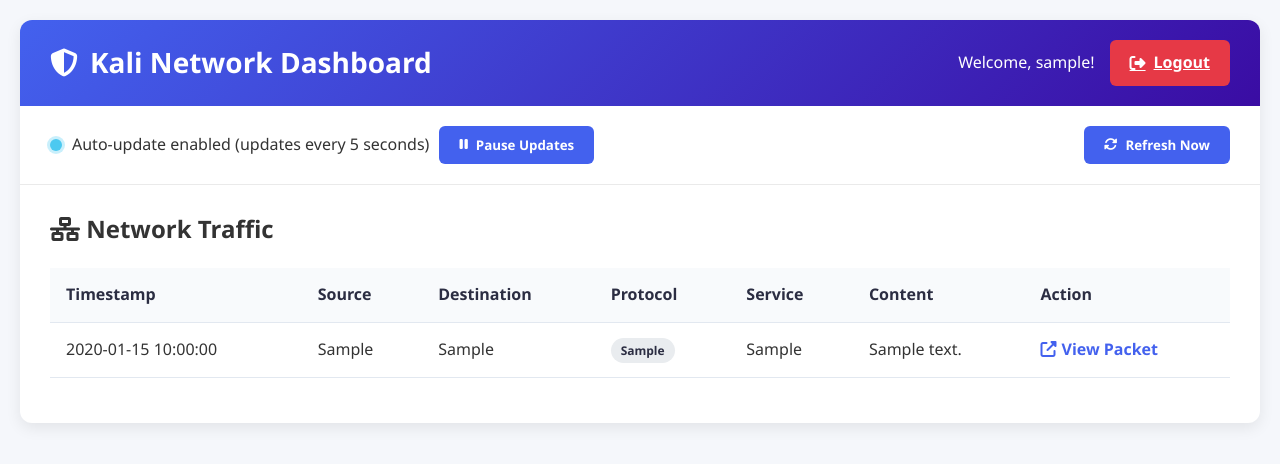
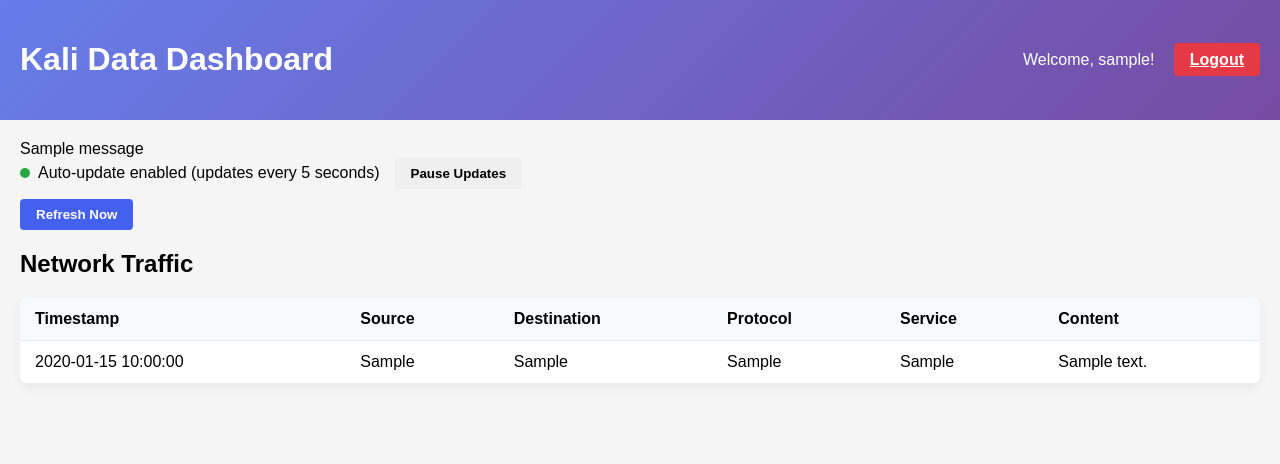
Before and after one commit to a1b2c3d4e5fg6/redshift, a Flask app: page /dashboard in a window 1280 px wide. Shown: the top 464 px of the page. Run offline with Flask 3, Linux system fonts and the light colour scheme; the visitor is signed in with stand-in values (Sample User, id 1); tables that the repository leaves empty hold one stand-in row (values such as "Sample post"); one stand-in notice (Sample message) is shown.

Commit message:
Update dashboard.html

```diff
--- a/templates/dashboard.html
+++ b/templates/dashboard.html
@@ -3,205 +3,81 @@
 <head>
     <meta charset="UTF-8">
     <meta name="viewport" content="width=device-width, initial-scale=1.0">
-    <title>Kali Network Dashboard</title>
-    <link rel="stylesheet" href="https://cdnjs.cloudflare.com/ajax/libs/font-awesome/6.4.0/css/all.min.css">
+    <title>Kali Data Dashboard</title>
     <style>
-        :root {
-            --primary: #4361ee;
-            --secondary: #3a0ca3;
-            --success: #4cc9f0;
-            --warning: #f72585;
-            --danger: #e63946;
-            --dark: #2b2d42;
-            --light: #f8f9fa;
-            --gray: #6c757d;
-            --sensitive-bg: #fff3cd;
-            --sensitive-border: #ffd966;
-        }
-
-        * {
+        /* Your existing CSS styles */
+        body {
+            font-family: Arial, sans-serif;
+            background: #f5f5f5;
             margin: 0;
             padding: 0;
-            box-sizing: border-box;
-            font-family: 'Segoe UI', Tahoma, Geneva, Verdana, sans-serif;
         }
-
-        body {
-            background-color: #f5f7fb;
-            color: #333;
-            line-height: 1.6;
+        .header {
+            background: linear-gradient(135deg, #667eea 0%, #764ba2 100%);
+            color: white;
             padding: 20px;
-        }
-
-        .container {
-            max-width: 1400px;
-            margin: 0 auto;
-            background: white;
-            border-radius: 12px;
-            box-shadow: 0 5px 15px rgba(0, 0, 0, 0.08);
-            overflow: hidden;
-        }
-
-        .header {
-            background: linear-gradient(135deg, var(--primary) 0%, var(--secondary) 100%);
-            color: white;
-            padding: 20px 30px;
             display: flex;
             justify-content: space-between;
             align-items: center;
         }
-
-        .header h1 {
-            font-size: 28px;
-            display: flex;
-            align-items: center;
-            gap: 12px;
+        .container {
+            max-width: 1400px;
+            margin: 20px auto;
+            padding: 0 20px;
         }
-
-        .user-info {
-            display: flex;
-            align-items: center;
-            gap: 15px;
-        }
-
-        .btn {
-            padding: 10px 20px;
-            border: none;
-            border-radius: 6px;
-            cursor: pointer;
-            font-weight: 600;
-            transition: all 0.3s;
-            display: inline-flex;
-            align-items: center;
-            gap: 8px;
-        }
-
-        .btn-primary {
-            background: var(--primary);
-            color: white;
-        }
-
-        .btn-primary:hover {
-            background: #3a56d4;
-        }
-
-        .btn-danger {
-            background: var(--danger);
-            color: white;
-        }
-
-        .btn-danger:hover {
-            background: #d13438;
-        }
-
-        .control-panel {
-            padding: 20px 30px;
-            background: white;
-            border-bottom: 1px solid #eaeaea;
-            display: flex;
-            justify-content: space-between;
-            align-items: center;
-            flex-wrap: wrap;
-            gap: 15px;
-        }
-
-        .auto-update {
-            display: flex;
-            align-items: center;
-            gap: 10px;
-        }
-
-        .update-indicator {
-            width: 12px;
-            height: 12px;
-            border-radius: 50%;
-        }
-
-        .updating {
-            background-color: var(--success);
-            box-shadow: 0 0 0 3px rgba(76, 201, 240, 0.3);
-        }
-
-        .paused {
-            background-color: var(--danger);
-        }
-
-        .data-section {
-            padding: 25px 30px;
-        }
-
         .data-table {
             width: 100%;
             border-collapse: collapse;
             margin: 20px 0;
+            background: white;
+            border-radius: 8px;
+            overflow: hidden;
+            box-shadow: 0 4px 10px rgba(0, 0, 0, 0.05);
         }
-
         .data-table th, .data-table td {
-            padding: 14px 16px;
+            padding: 12px 15px;
             text-align: left;
-            border-bottom: 1px solid #e2e8f0;
+            border-bottom: 1px solid #eaeaea;
         }
-
         .data-table th {
-            background-color: #f8fafc;
+            background-color: #f8f9fa;
             font-weight: 600;
-            color: var(--dark);
-            position: sticky;
-            top: 0;
         }
-
         .data-table tr:hover {
-            background-color: #f7fafc;
+            background-color: rgba(67, 97, 238, 0.05);
         }
-
-        .sensitive-row {
-            background-color: var(--sensitive-bg) !important;
-            border-left: 4px solid var(--sensitive-border);
+        .auto-update {
+            display: flex;
+            align-items: center;
+            margin-bottom: 10px;
         }
-
-        .sensitive-row:hover {
-            background-color: #ffeaa7 !important;
+        .update-indicator {
+            width: 10px;
+            height: 10px;
+            border-radius: 50%;
+            margin-right: 8px;
         }
-
-        .sensitive-label {
-            background: var(--sensitive-border);
-            color: #856404;
-            font-size: 11px;
-            padding: 2px 8px;
-            border-radius: 3px;
-            font-weight: bold;
-            margin-left: 8px;
+        .updating {
+            background-color: #28a745;
         }
-
-        .content-cell {
-            max-width: 300px;
-            overflow: hidden;
-            text-overflow: ellipsis;
-            white-space: nowrap;
+        .paused {
+            background-color: #dc3545;
         }
-
-        .view-packet-link {
-            color: var(--primary);
-            text-decoration: none;
+        .btn {
+            padding: 8px 16px;
+            border: none;
+            border-radius: 4px;
+            cursor: pointer;
             font-weight: 600;
-            display: inline-flex;
-            align-items: center;
-            gap: 5px;
         }
-
-        .view-packet-link:hover {
-            text-decoration: underline;
+        .btn-primary {
+            background: #4361ee;
+            color: white;
         }
-
-        .protocol-badge {
-            background: #e9ecef;
-            padding: 4px 10px;
-            border-radius: 15px;
-            font-size: 12px;
-            font-weight: 600;
-            color: var(--dark);
+        .btn-danger {
+            background: #e63946;
+            color: white;
         }
-
         .modal {
             display: none;
             position: fixed;
@@ -213,101 +89,65 @@
             overflow: auto;
             background-color: rgba(0, 0, 0, 0.5);
         }
-
         .modal-content {
             background-color: white;
             margin: 5% auto;
             padding: 25px;
             border-radius: 10px;
-            box-shadow: 0 5px 25px rgba(0, 0, 0, 0.2);
             width: 80%;
             max-width: 800px;
             position: relative;
-            max-height: 80vh;
-            overflow-y: auto;
         }
-
         .close {
             color: #aaa;
             float: right;
             font-size: 28px;
             font-weight: bold;
             cursor: pointer;
-            position: absolute;
-            right: 20px;
-            top: 15px;
         }
-
         .close:hover {
-            color: var(--dark);
+            color: #000;
         }
-
         .packet-details {
-            background: #f8fafc;
+            background: #f8f9fa;
             padding: 20px;
             border-radius: 8px;
             margin-top: 15px;
             font-family: monospace;
             white-space: pre-wrap;
         }
-
-        .no-data {
-            text-align: center;
-            padding: 40px;
-            color: var(--gray);
-        }
-
-        .no-data i {
-            font-size: 48px;
-            margin-bottom: 15px;
-            color: #dee2e6;
-        }
-
-        @media (max-width: 768px) {
-            .control-panel {
-                flex-direction: column;
-                align-items: flex-start;
-            }
-
-            .data-table {
-                display: block;
-                overflow-x: auto;
-            }
-
-            .header {
-                flex-direction: column;
-                text-align: center;
-                gap: 15px;
-            }
-
-            .header h1 {
-                font-size: 24px;
-            }
-        }
     </style>
 </head>
 <body>
-    <div class="container">
     <div class="header">
-            <h1><i class="fas fa-shield-alt"></i> Kali Network Dashboard</h1>
-            <div class="user-info">
+        <h1>Kali Data Dashboard</h1>
+        <div>
             <span>Welcome, {{ username }}!</span>
-                <a href="{{ url_for('logout') }}" class="btn btn-danger"><i class="fas fa-sign-out-alt"></i> Logout</a>
+            <a href="{{ url_for('logout') }}" class="btn btn-danger" style="margin-left: 15px;">Logout</a>
         </div>
     </div>
 
-        <div class="control-panel">
+    <div class="container">
+        {% with messages = get_flashed_messages(with_categories=true) %}
+            {% if messages %}
+                {% for category, message in messages %}
+                    <div class="alert alert-{{ category }}">{{ message }}</div>
+                {% endfor %}
+            {% endif %}
+        {% endwith %}
+
         <div class="auto-update">
             <span id="update-indicator" class="update-indicator updating"></span>
             <span id="update-status">Auto-update enabled (updates every 5 seconds)</span>
-                <button id="toggle-update" class="btn btn-primary"><i class="fas fa-pause"></i> Pause Updates</button>
-            </div>
-            <button id="refresh-btn" class="btn btn-primary"><i class="fas fa-sync-alt"></i> Refresh Now</button>
+            <button id="toggle-update" class="btn" style="margin-left: 15px;">Pause Updates</button>
         </div>
 
-        <div class="data-section">
-            <h2><i class="fas fa-network-wired"></i> Network Traffic</h2>
+        <div class="action-buttons">
+            <button id="refresh-btn" class="btn btn-primary">Refresh Now</button>
+        </div>
 
+        <h2>Network Traffic</h2>
+        <div id="network-traffic-container">
             {% if network_traffic %}
                 <table class="data-table">
                     <thead>
@@ -318,31 +158,34 @@
                             <th>Protocol</th>
                             <th>Service</th>
                             <th>Content</th>
-                            <th>Action</th>
                         </tr>
                     </thead>
                     <tbody id="network-traffic-body">
                         {% for traffic in network_traffic %}
-                        <tr class="{% if traffic.sensitive %}sensitive-row{% endif %}">
-                            <td>{{ traffic.timestamp.strftime('%Y-%m-%d %H:%M:%S') }}</td>
+                        <tr>
+                            <!-- Updated timestamp display with conditional handling -->
                             <td>
-                                {{ traffic.source }}
-                                {% if traffic.sensitive %}<span class="sensitive-label">SENSITIVE</span>{% endif %}
+                                {% if traffic.timestamp is string %}
+                                    {{ traffic.timestamp }}
+                                {% else %}
+                                    {{ traffic.timestamp.strftime('%Y-%m-%d %H:%M:%S') }}
+                                {% endif %}
                             </td>
+                            <td>{{ traffic.source }}</td>
                             <td>{{ traffic.dest }}</td>
-                            <td><span class="protocol-badge">{{ traffic.protocol }}</span></td>
+                            <td>{{ traffic.protocol }}</td>
                             <td>{{ traffic.service }}</td>
                             <td class="content-cell">
                                 {% if traffic.content %}
-                                    {{ traffic.content[:50] }}{% if traffic.content|length > 50 %}...{% endif %}
+                                    {% if traffic.content|length > 100 %}
+                                        {{ traffic.content[:100] }}...
+                                        <span class="view-content-link" onclick="showPacketContent('{{ traffic.content | replace("'", "\\'") | replace('"', '\\"') }}')">View full content</span>
+                                    {% else %}
+                                        {{ traffic.content }}
+                                    {% endif %}
                                 {% else %}
                                     No content
                                 {% endif %}
-                            </td>
-                            <td>
-                                <a href="#" class="view-packet-link" onclick="showPacketContent('{{ traffic.content | replace("'", "\\'") | replace('"', '\\"') }}')">
-                                    <i class="fas fa-external-link-alt"></i> View Packet
-                                </a>
                             </td>
                         </tr>
                         {% endfor %}
@@ -350,8 +193,7 @@
                 </table>
             {% else %}
                 <div class="no-data">
-                    <i class="fas fa-inbox"></i>
-                    <h3>No network traffic data available</h3>
+                    <h2>No network traffic data available</h2>
                     <p>Wait for data from your Kali machine.</p>
                 </div>
             {% endif %}
@@ -362,7 +204,7 @@
     <div id="packetModal" class="modal">
         <div class="modal-content">
             <span class="close" onclick="closeModal()">&times;</span>
-            <h3><i class="fas fa-file-alt"></i> Packet Content Details</h3>
+            <h3>Packet Content Details</h3>
             <div class="packet-details" id="modal-content"></div>
         </div>
     </div>
@@ -389,11 +231,9 @@
 
             if (data.length === 0) {
                 // Show no data message
-                document.querySelector('.data-section').innerHTML = `
-                    <h2><i class="fas fa-network-wired"></i> Network Traffic</h2>
+                document.getElementById('network-traffic-container').innerHTML = `
                     <div class="no-data">
-                        <i class="fas fa-inbox"></i>
-                        <h3>No network traffic data available</h3>
+                        <h2>No network traffic data available</h2>
                         <p>Wait for data from your Kali machine.</p>
                     </div>
                 `;
@@ -402,8 +242,7 @@
 
             // Create new table if it doesn't exist
             if (!tableBody) {
-                document.querySelector('.data-section').innerHTML = `
-                    <h2><i class="fas fa-network-wired"></i> Network Traffic</h2>
+                document.getElementById('network-traffic-container').innerHTML = `
                     <table class="data-table">
                         <thead>
                             <tr>
@@ -413,7 +252,6 @@
                                 <th>Protocol</th>
                                 <th>Service</th>
                                 <th>Content</th>
-                                <th>Action</th>
                             </tr>
                         </thead>
                         <tbody id="network-traffic-body"></tbody>
@@ -429,36 +267,32 @@
             data.forEach(traffic => {
                 const row = document.createElement('tr');
 
-                // Add sensitive class if needed
-                if (traffic.sensitive) {
-                    row.classList.add('sensitive-row');
+                // Format timestamp - handle both string and datetime objects
+                let formattedTimestamp = traffic.timestamp;
+                if (typeof traffic.timestamp === 'string') {
+                    formattedTimestamp = traffic.timestamp;
+                } else {
+                    const timestamp = new Date(traffic.timestamp);
+                    formattedTimestamp = timestamp.toLocaleString();
                 }
-
-                // Format timestamp
-                const timestamp = new Date(traffic.timestamp);
-                const formattedTimestamp = timestamp.toLocaleString();
 
                 // Create content cell
                 let contentCell = 'No content';
                 if (traffic.content) {
-                    contentCell = `${traffic.content.substring(0, 50)}${traffic.content.length > 50 ? '...' : ''}`;
+                    if (traffic.content.length > 100) {
+                        contentCell = `${traffic.content.substring(0, 100)}... <span class="view-content-link" onclick="showPacketContent('${traffic.content.replace(/'/g, "\\'").replace(/"/g, '\\"')}')">View full content</span>`;
+                    } else {
+                        contentCell = traffic.content;
+                    }
                 }
 
                 row.innerHTML = `
                     <td>${formattedTimestamp}</td>
-                    <td>
-                        ${traffic.source}
-                        ${traffic.sensitive ? '<span class="sensitive-label">SENSITIVE</span>' : ''}
-                    </td>
+                    <td>${traffic.source}</td>
                     <td>${traffic.dest}</td>
-                    <td><span class="protocol-badge">${traffic.protocol}</span></td>
+                    <td>${traffic.protocol}</td>
                     <td>${traffic.service || ''}</td>
                     <td class="content-cell">${contentCell}</td>
-                    <td>
-                        <a href="#" class="view-packet-link" onclick="showPacketContent('${traffic.content.replace(/'/g, "\\'").replace(/"/g, '\\"')}')">
-                            <i class="fas fa-external-link-alt"></i> View Packet
-                        </a>
-                    </td>
                 `;
 
                 newTableBody.appendChild(row);
@@ -476,12 +310,12 @@
             if (autoUpdateEnabled) {
                 indicator.className = 'update-indicator updating';
                 status.textContent = 'Auto-update enabled (updates every 5 seconds)';
-                button.innerHTML = '<i class="fas fa-pause"></i> Pause Updates';
+                button.textContent = 'Pause Updates';
                 startAutoUpdate();
             } else {
                 indicator.className = 'update-indicator paused';
                 status.textContent = 'Auto-update paused';
-                button.innerHTML = '<i class="fas fa-play"></i> Resume Updates';
+                button.textContent = 'Resume Updates';
                 clearInterval(updateInterval);
             }
         }
```
Lines whose indentation alone changed are shown as unchanged.
